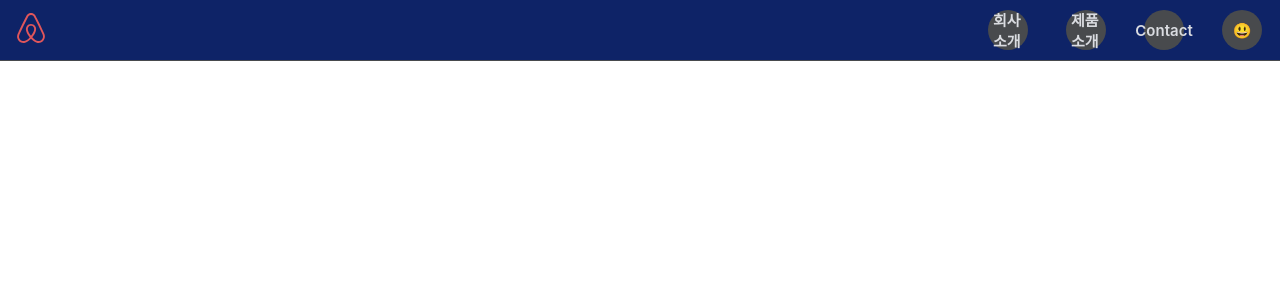
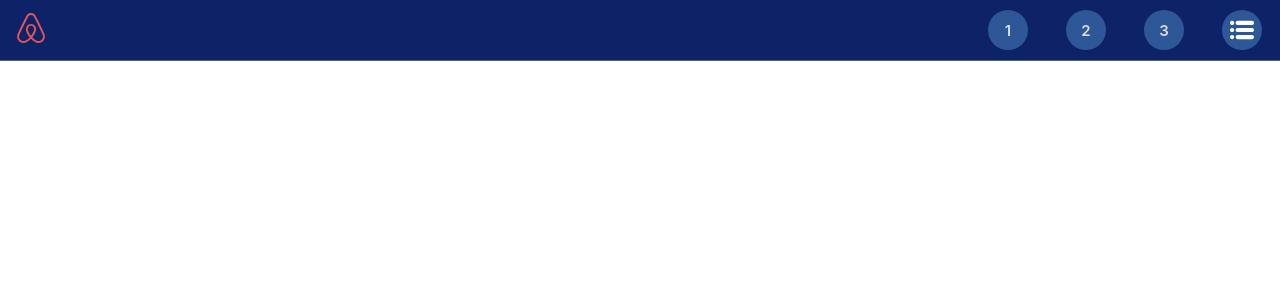
Before and after one commit to jaesam/ksp-frontend, a React (Create React App) app: page /contact in a window 1280 px wide. Shown: the top 300 px of the page. Built offline with nearby package versions, Linux system fonts and the light colour scheme.

Commit message:
Clean some styles

```diff
--- a/src/App.js
+++ b/src/App.js
@@ -3,6 +3,7 @@ import { BrowserRouter as Router, Switch, Route, Link } from "react-router-dom";
 import "./App.scss";
 
 import { ReactComponent as Logo } from "./icons/airbnb.svg";
+import { ReactComponent as MenuIcon } from "./icons/menu.svg";
 
 import Home from "./components/pages/Home";
 import SamplePage from "./components/pages/SamplePage";
@@ -23,15 +24,15 @@ function App() {
           </Link>
           <div className="nav-item-container">
             <Link to="/company-introduction">
-              <NavItem icon="회사소개" />
+              <NavItem icon="1" />
             </Link>
             <Link to="/product-introduction">
-              <NavItem icon="제품소개" />
+              <NavItem icon="2" />
             </Link>
             <Link to="/contact">
-              <NavItem icon="Contact" />
+              <NavItem icon="3" />
             </Link>
-            <NavItem icon="😃">
+            <NavItem icon={<MenuIcon />}>
               <DropdownMenu />
             </NavItem>
           </div>
--- a/src/App.scss
+++ b/src/App.scss
@@ -11,14 +11,9 @@ footer {
   margin: 1rem;
 
   svg {
-    width: 50vh;
+    width: 70vh;
     height: 50vh;
   }
-}
-
-.section2 {
-  background-color: var(--primary-color);
-  color: #ffffff;
 }
 
 nav {
@@ -75,13 +70,17 @@ nav {
     display: flex;
     align-items: center;
     justify-content: center;
+    svg {
+      width: 80%;
+      fill: #ffffff;
+    }
   }
 
   .icon-button {
     --button-size: calc(var(--nav-size) * 0.5);
     width: var(--button-size);
     height: var(--button-size);
-    background-color: #484a4d;
+    background-color: var(--secondary-color);
     border-radius: 50%;
     padding: 5px;
     margin: 2px;
@@ -237,3 +236,20 @@ nav {
     }
   }
 }
+
+.partnership {
+  svg {
+    width: 50vw;
+    height: 50vh;
+  }
+}
+
+.section2 {
+  background-color: var(--primary-color);
+  color: #ffffff;
+
+  svg {
+    width: 50vw;
+    height: 50vh;
+  }
+}
--- a/src/components/navbar/DropdownMenu.jsx
+++ b/src/components/navbar/DropdownMenu.jsx
@@ -14,7 +14,7 @@ function DropdownMenu() {
     /* eslint-disable */
     return (
       <a
-        href="#"
+        href="#/"
         className="menu-item"
         onClick={() => props.goToMenu && setActiveMenu(props.goToMenu)}
       >
--- a/src/components/pages/Home.jsx
+++ b/src/components/pages/Home.jsx
@@ -2,6 +2,7 @@ import React, { useState, useEffect } from "react";
 import { CSSTransition } from "react-transition-group";
 import ContactForm from "../ContactForm";
 import { ReactComponent as ContactUsImage } from "../../icons/contact.svg";
+import { ReactComponent as PartnershipImage } from "../../icons/partnership.svg";
 
 function Home() {
   const [inProp, setInProp] = useState(false);
@@ -29,8 +30,8 @@ function Home() {
       </header>
 
       <main>
-        <section className="section1">
-          <p>거래처</p>
+        <section className="partnership">
+          <PartnershipImage />
         </section>
         <section className="section2">
           <p>강점</p>
--- a/src/index.css
+++ b/src/index.css
@@ -14,9 +14,10 @@ code {
 
 :root {
   --primary-color: #0e2367;
+  --secondary-color: #2d5796;
   --text-color: #dadce1;
   --nav-size: 60px;
-  --border: 1px solid #474a4d;
+  --border: 1px solid #556372;
   --border-radius: 8px;
   --speed: 500ms;
 }
```
Also changed, not shown: src/icons/menu.svg (added), src/icons/partnership.svg (added).
